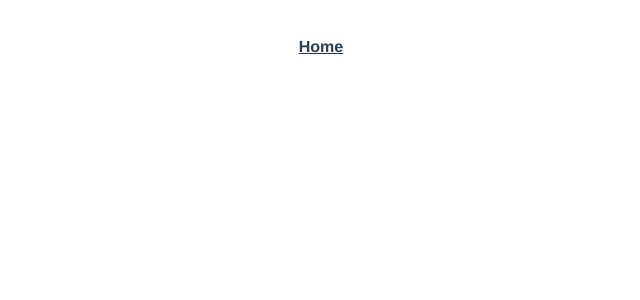
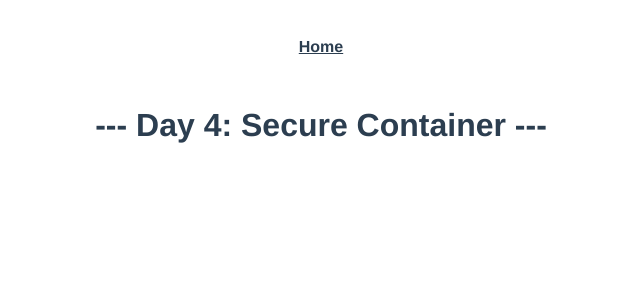
Before and after one commit to CloudMunk/Advent-of-Code, a Vue app in the folder adventofcode/: page /dayfour in a window 1280 px wide. Shown: the top 300 px of the page, without its empty margins (319-959 px from the left). Built offline with nearby package versions, Linux system fonts and the light colour scheme.

Commit message:
Day Four
Setting up day four

```diff
--- a/adventofcode/src/components/DayOne.vue
+++ b/adventofcode/src/components/DayOne.vue
@@ -3,6 +3,7 @@
       <router-link to="/dayone"><h1>Day One</h1></router-link>
       <router-link to="/daytwo"><h1>Day Two</h1></router-link>
       <router-link to="/daythree"><h1>Day Three</h1></router-link>
+      <router-link to="/dayfour"><h1>Day Four</h1></router-link>
 
   </div>
 </template>
--- a/adventofcode/src/router/index.js
+++ b/adventofcode/src/router/index.js
@@ -29,6 +29,11 @@ const routes = [
     path: '/daythree',
     name: 'daythree',
     component: () => import('../views/Daythree.vue')
+  },
+  {
+    path: '/dayfour',
+    name: 'dayfour',
+    component: () => import('../views/Dayfour.vue')
   }
 
 ]
--- /dev/null
+++ b/adventofcode/src/views/Dayfour.vue
@@ -0,0 +1,15 @@
+<template>
+    <div>
+        <h1>--- Day 4: Secure Container ---</h1>
+    </div>
+</template>
+
+<script>
+export default {
+
+}
+</script>
+
+<style scoped>
+
+</style>
```
